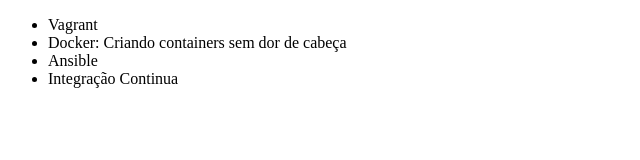
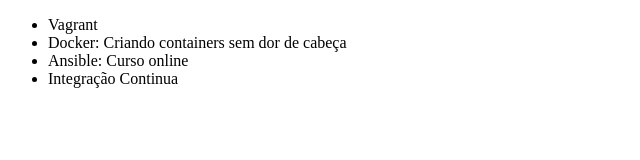
Before and after one commit to MateusDeFreitasRosa/alura-git, a plain HTML site: page index.html in a window 1280 px wide. Shown: the whole page, without its empty margins (0-640 px from the left). Drawn offline with Linux system fonts and the light colour scheme.

Commit message:
Complementando nome do curso Ansible

```diff
--- a/index.html
+++ b/index.html
@@ -8,7 +8,7 @@
     <ul>
         <li>Vagrant</li>
         <li>Docker: Criando containers sem dor de cabeça</li>
-        <li>Ansible</li>
+        <li>Ansible: Curso online</li>
         <li>Integração Continua</li>
     </ul>
 </body>
```
